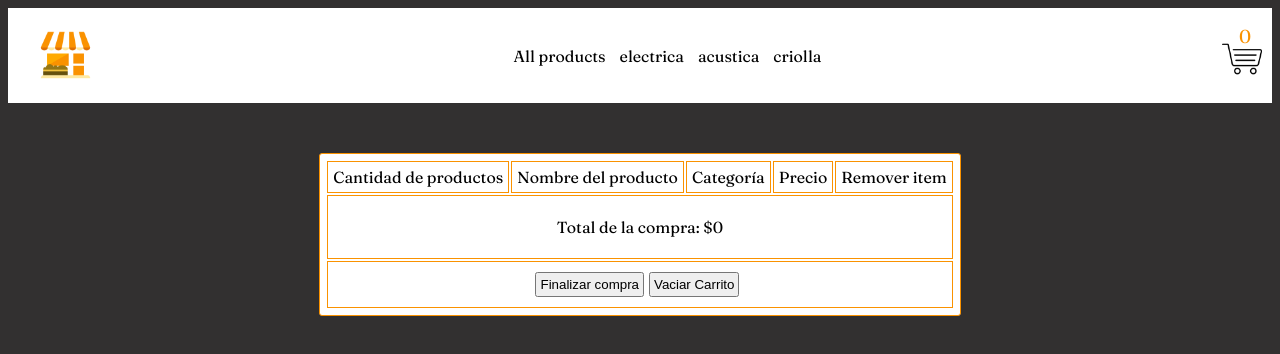
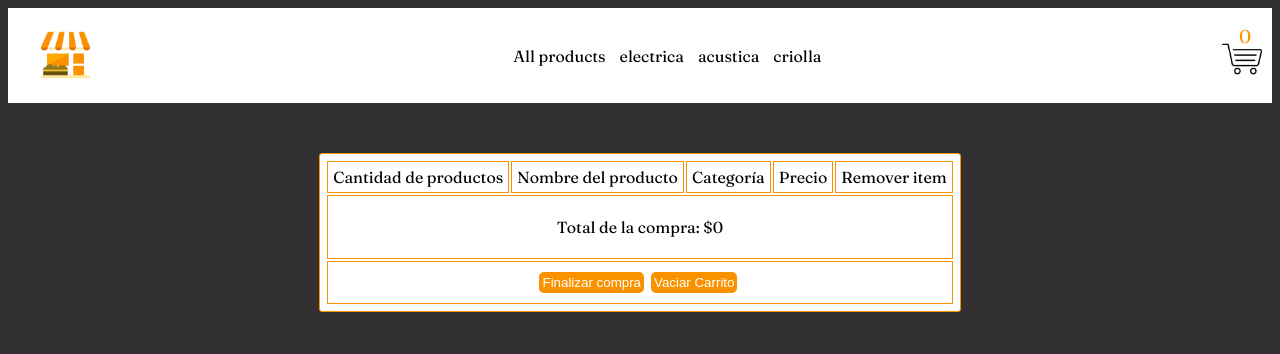
Before and after one commit to santiagomanganiello/venta-guitarras, a React (Vite) app: page /cart in a window 1280 px wide. Shown: the top 354 px of the page. Built offline with nearby package versions, Linux system fonts and the light colour scheme; the HTML template or start-up script is replaced by a standard one.

Commit message:
estileos

```diff
--- a/src/components/Cart/style/index.module.css
+++ b/src/components/Cart/style/index.module.css
@@ -21,3 +21,19 @@ td, th {
     border: #fa9200 1px solid;
     padding: 5px;
 }
+
+button {
+    margin: 2px;
+    padding: 7px 20px;
+    background-color: #fa9200;
+    color: white;
+    border: none;
+    border-radius: 5px;
+    cursor: pointer;
+}
+
+button:hover {
+    background-color: #b56b03;
+    transition: 0.2s;
+
+}
```
